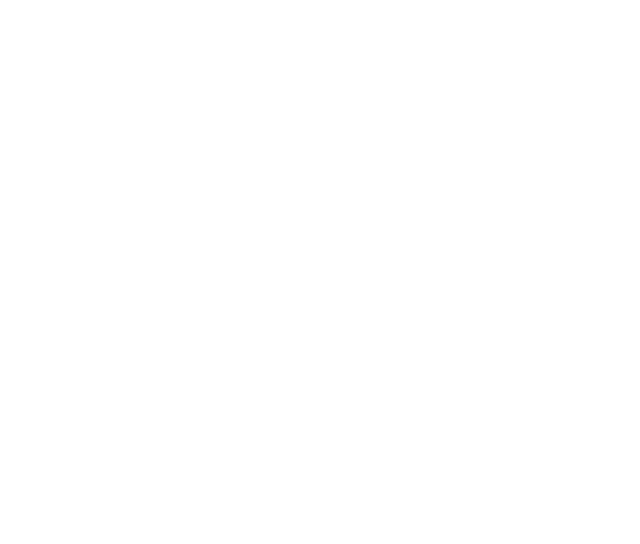
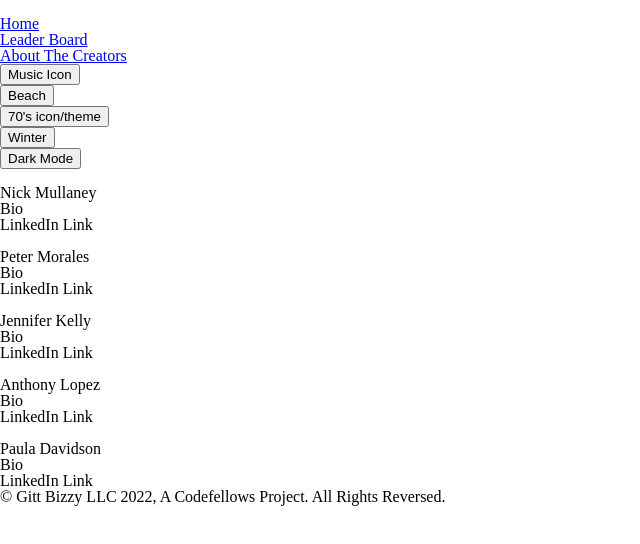
Before and after one commit to GittBizzy/SimonSays, a plain HTML site: page HTML/aboutUs.html in a window 1280 px wide. Shown: the whole page, without its empty margins (0-640 px from the left). Drawn offline with Linux system fonts and the light colour scheme; files that its build step writes are made by us from their sources; files whose address does not match are found by name.

```diff
--- a/HTML/aboutUs.html
+++ b/HTML/aboutUs.html
@@ -1,15 +1,103 @@
 <!DOCTYPE html>
 <html lang="en">
+
 <head>
   <meta charset="UTF-8">
   <meta http-equiv="X-UA-Compatible" content="IE=edge">
   <meta name="viewport" content="width=device-width, initial-scale=1.0">
   <link rel="stylesheet" href="css/reset.css">
   <link rel="stylesheet" href="css/style.css">
-  <title>Document</title>
+  <title>Simon Says</title>
 </head>
+
 <body>
+  <header>
+    <title>About Us</title>
+    <nav>
+      <img src="" alt="">
+      <ul>
+        <li>
+          <h2><a href="#homepage">Home</a></h2>
+        </li>
+        <li>
+          <h2><a href="#leaderboard">Leader Board</a></h2>
+        </li>
+        <li>
+          <h2><a href="#aboutus">About The Creators</a></h2>
+        </li>
+      </ul>
+    </nav>
+
+  </header>
+
+  <main>
+    <div>
+      <button> Music Icon</button>
+    </div>
+
+    <div>
+      <ul>
+        <li> <button> Beach </button>
+        </li>
+
+        <li> <button>70's icon/theme </button>
+        </li>
+
+        <li> <button> Winter </button>
+        </li>
+
+        <li> <button> Dark Mode </button> </li>
+      </ul>
+
+    </div>
+
+    <section>
+
+      <div>
+        <img src="" alt="">
+        <h2> Nick Mullaney </h2>
+        <p>Bio</p>
+        <p>LinkedIn Link </p>
+      </div>
+
+      <div>
+        <img src="" alt="">
+        <h2> Peter Morales </h2>
+        <p>Bio</p>
+        <p>LinkedIn Link </p>
+
+      </div>
+
+      <div>
+        <img src="" alt="">
+        <h2> Jennifer Kelly </h2>
+        <p>Bio</p>
+        <p>LinkedIn Link </p>
+      </div>
+
+      <div>
+        <img src="" alt="">
+        <h2> Anthony Lopez </h2>
+        <p>Bio</p>
+        <p>LinkedIn Link </p>
+      </div>
+
+      <div>
+        <img src="" alt="">
+        <h2> Paula Davidson </h2>
+        <p>Bio</p>
+        <p>LinkedIn Link </p>
+      </div>
+
+    </section>
+
+    <footer>
+      <h3> © Gitt Bizzy LLC 2022, A Codefellows Project. All Rights Reversed.</h3>
+    </footer>
+
+  </main>
 
   <script src="js/app.js"></script>
 </body>
+
 </html>
```
